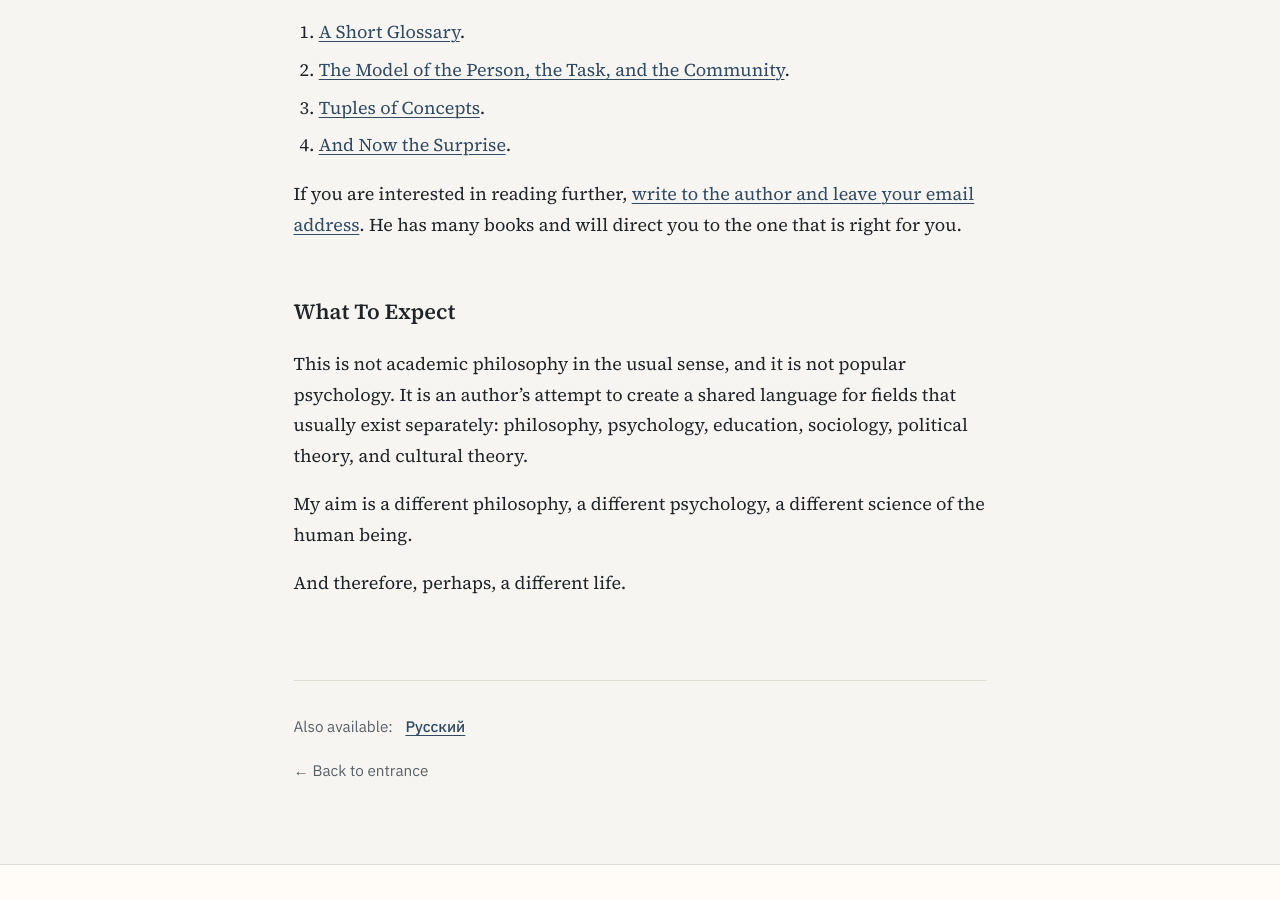
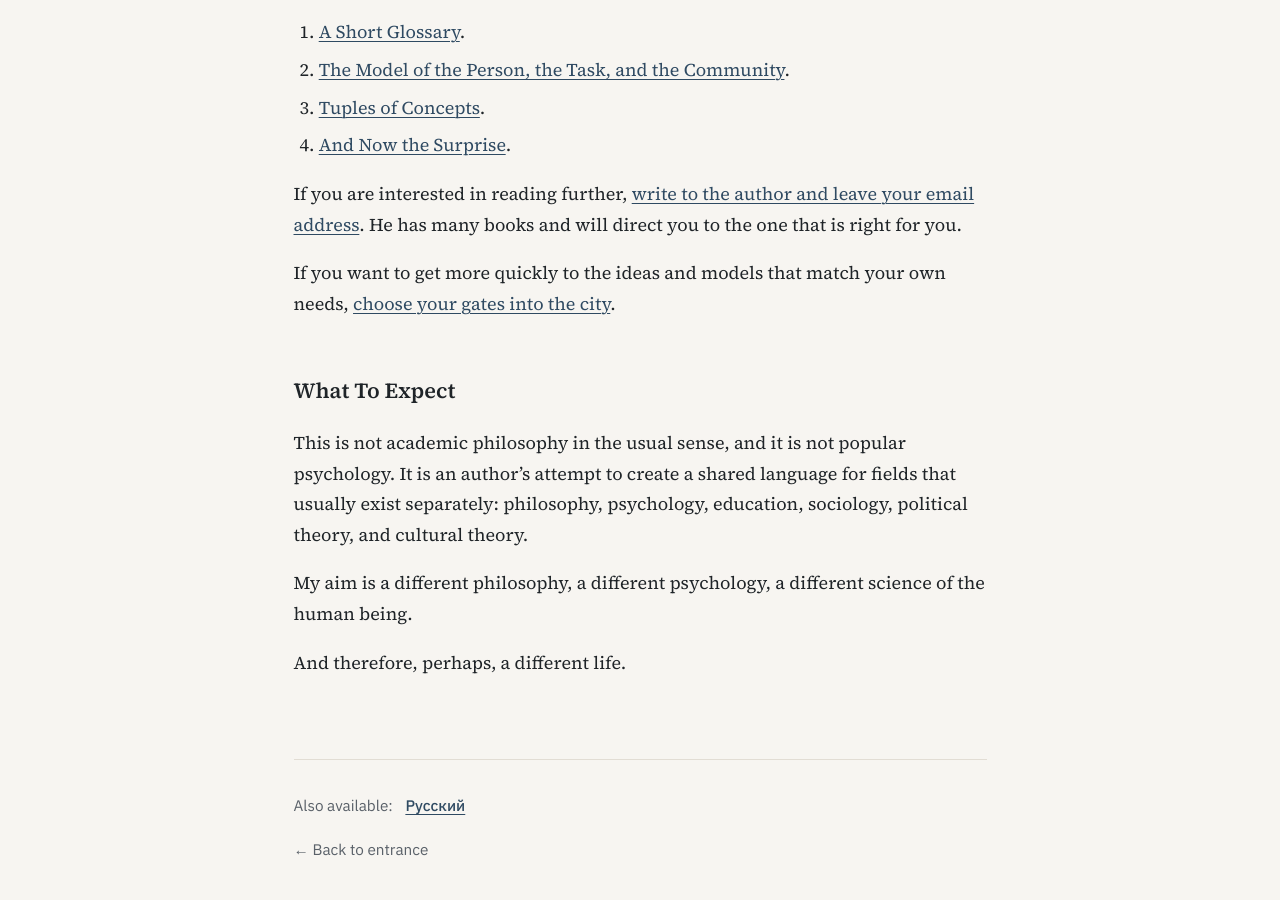
Before and after one commit to jfeldman777/books, a Jekyll site: the page built from 02_start_here_en.md, in a window 1280 px wide and 900 px high, scrolled down 1917 px. Built offline with Jekyll 4.4.1, drawn with Linux system fonts in a browser that asks for light colours; our own code applies the rules of GitHub Pages for plain Markdown files.

```diff
--- a/02_start_here_en.md
+++ b/02_start_here_en.md
@@ -39,6 +39,8 @@ For them, we build maps: the Personality Map, the Task Map, and the Group Map. T
 
 If you are interested in reading further, [write to the author and leave your email address]({{ site.baseurl }}/#feedback). He has many books and will direct you to the one that is right for you.
 
+If you want to get more quickly to the ideas and models that match your own needs, [choose your gates into the city](20_nine_gates_en.md).
+
 ## What To Expect
 
 This is not academic philosophy in the usual sense, and it is not popular psychology. It is an author’s attempt to create a shared language for fields that usually exist separately: philosophy, psychology, education, sociology, political theory, and cultural theory.
```
Also changed, not shown: 02_start_here_ru.md (+2 -0 lines).
